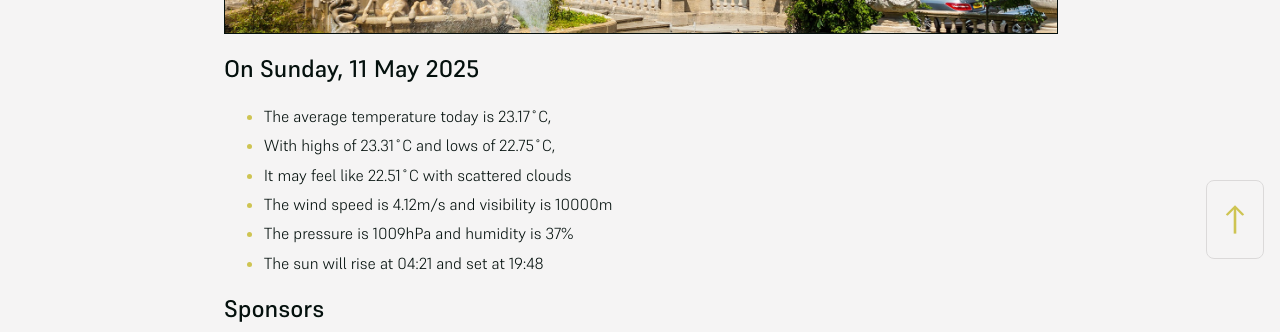
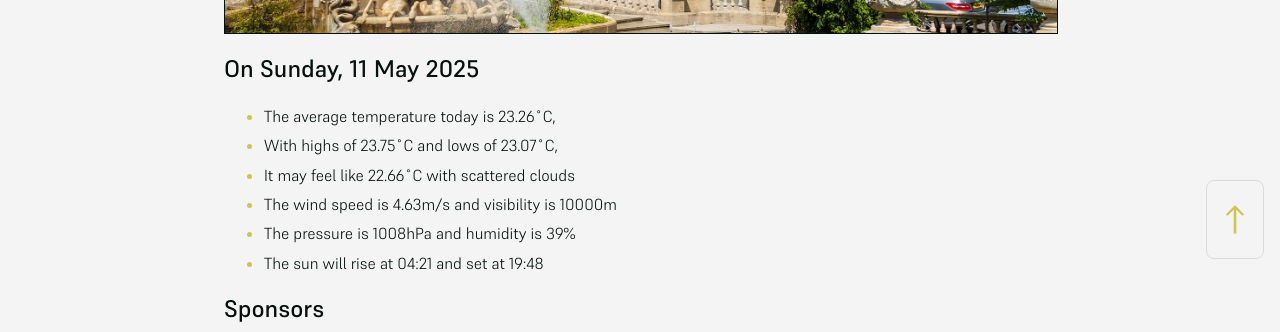
Before and after one commit to mat-0/cheltenham-open-data, a Jekyll site: the page built from index.md, in a window 1280 px wide. Shown: the part 625-957 px from the top of the page. Built offline with Jekyll 4.4.1, drawn with Linux system fonts in a browser that asks for light colours.

Commit message:
Updated 2025-05-11 13:57:43

```diff
--- a/index.md
+++ b/index.md
@@ -10,11 +10,11 @@ seo: Menu
 <!-- weather_marker starts -->
 ## On Sunday, 11 May 2025
 
-- The average temperature today is 23.17˚C,
-- With highs of 23.31˚C and lows of 22.75˚C,
-- It may feel like 22.51˚C with scattered clouds
-- The wind speed is 4.12m/s and visibility is 10000m
-- The pressure is 1009hPa and humidity is 37%
+- The average temperature today is 23.26˚C,
+- With highs of 23.75˚C and lows of 23.07˚C,
+- It may feel like 22.66˚C with scattered clouds
+- The wind speed is 4.63m/s and visibility is 10000m
+- The pressure is 1008hPa and humidity is 39%
 - The sun will rise at 04:21 and set at 19:48
 
 <!-- weather_marker ends -->
```
Also changed, not shown: _data/flood.json (+5 -69 lines), _pages/news.md (+6 -7 lines).
